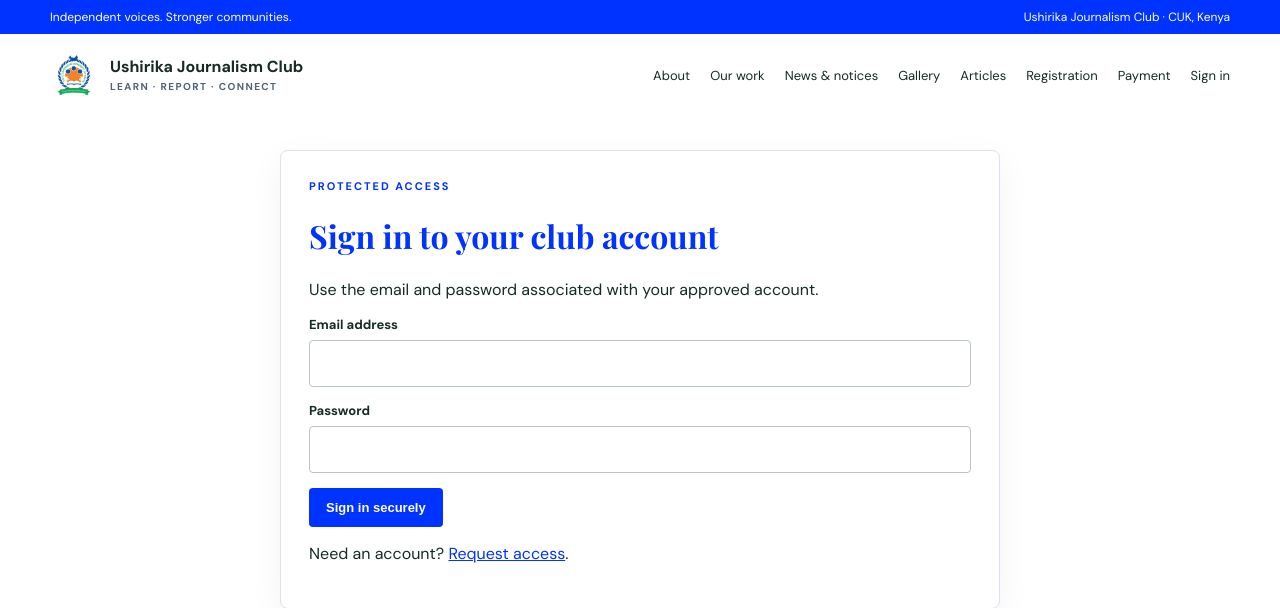
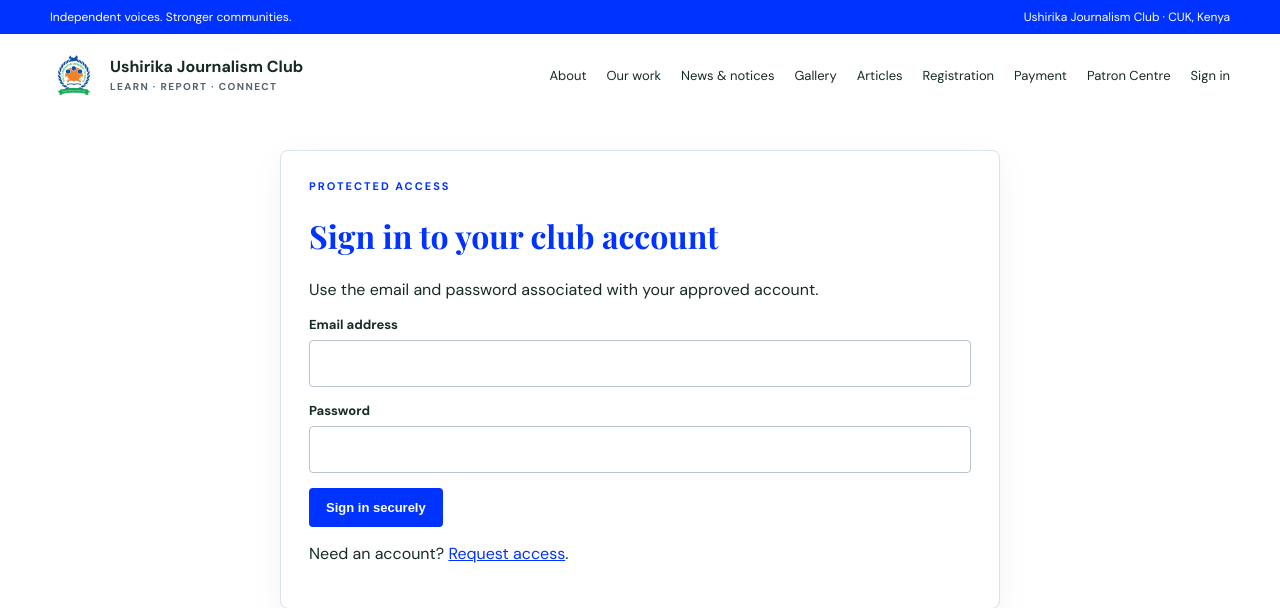
Before and after one commit to johnnychess43/ushirika-journalism-club, a Flask app: a page that uses templates/base.html in a window 1280 px wide. Shown: the top 608 px of the page. Run offline with Flask 3, Linux system fonts and the light colour scheme; some libraries are stand-ins or nearby versions.

Commit message:
Add Patron Centre to the main navigation

```diff
--- a/templates/base.html
+++ b/templates/base.html
@@ -25,7 +25,7 @@ header.nav{min-height:82px;display:flex;align-items:center;justify-content:space
 <header class="wrap nav">
 <a class="brand" href="{{ url_for('home') }}"><img src="{{ url_for('cuk_logo') }}" alt="Co-operative University of Kenya logo"><span>Ushirika Journalism Club<small>Learn · Report · Connect</small></span></a>
 <nav class="links" aria-label="Main navigation">
-<a href="{{ url_for('home') }}#about">About</a><a href="{{ url_for('home') }}#programmes">Our work</a><a href="{{ url_for('events') }}">News &amp; notices</a><a href="{{ url_for('gallery') }}">Gallery</a><a href="{{ url_for('articles') }}">Articles</a><a href="{{ url_for('register') }}">Registration</a><a href="{{ url_for('payment') }}">Payment</a>
+<a href="{{ url_for('home') }}#about">About</a><a href="{{ url_for('home') }}#programmes">Our work</a><a href="{{ url_for('events') }}">News &amp; notices</a><a href="{{ url_for('gallery') }}">Gallery</a><a href="{{ url_for('articles') }}">Articles</a><a href="{{ url_for('register') }}">Registration</a><a href="{{ url_for('payment') }}">Payment</a><a href="{{ url_for('patron_centre') }}">Patron Centre</a>
 {% if current_user.is_authenticated %}<a class="btn blue" href="{{ url_for('dashboard') }}">My dashboard</a><form method="post" action="{{ url_for('logout') }}" style="display:inline"><input type="hidden" name="csrf_token" value="{{ csrf_token() }}"><button type="submit" style="background:none;border:0;color:inherit;cursor:pointer;font:inherit">Sign out</button></form>{% else %}<a href="{{ url_for('login') }}">Sign in</a>{% endif %}
 </nav></header>
 <main class="wrap" style="min-height:40vh">
```
